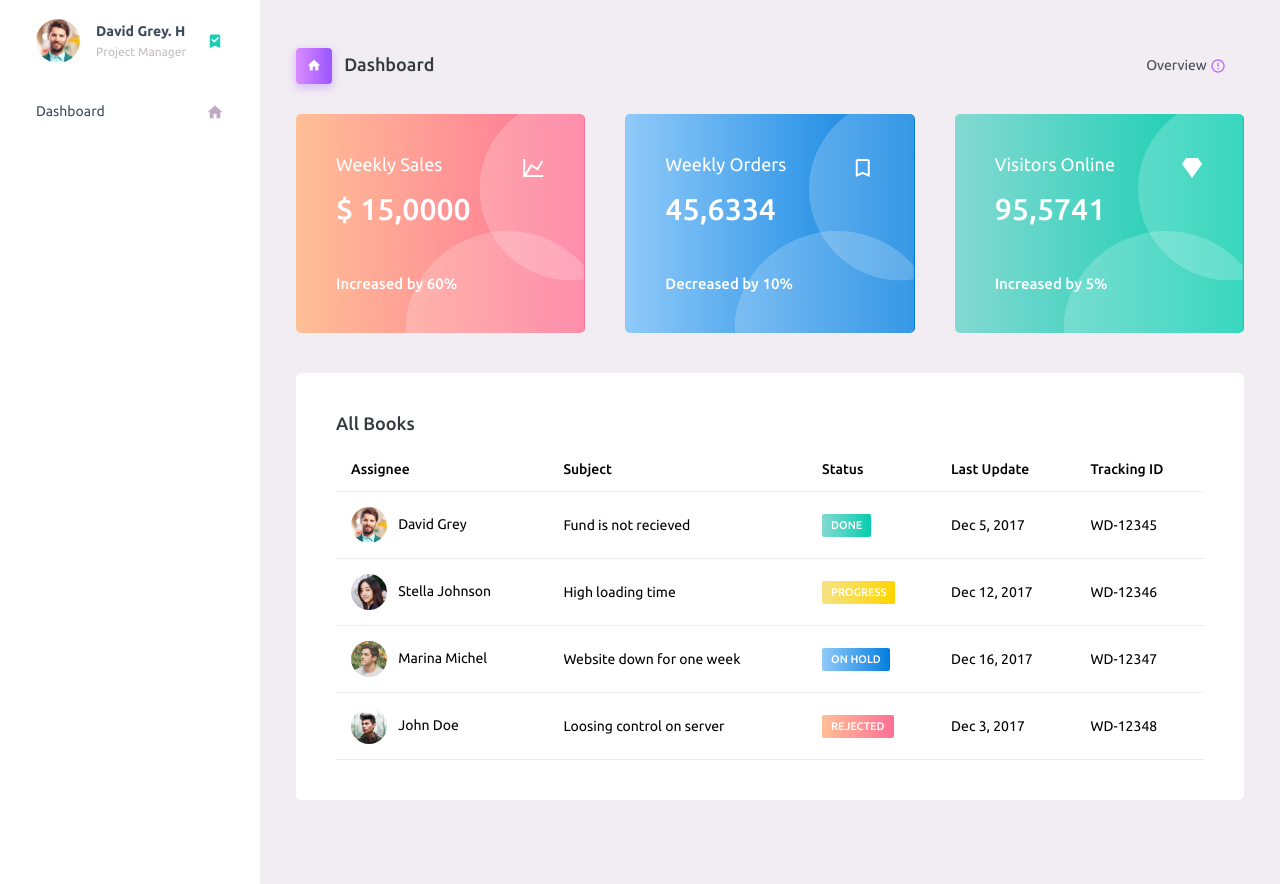
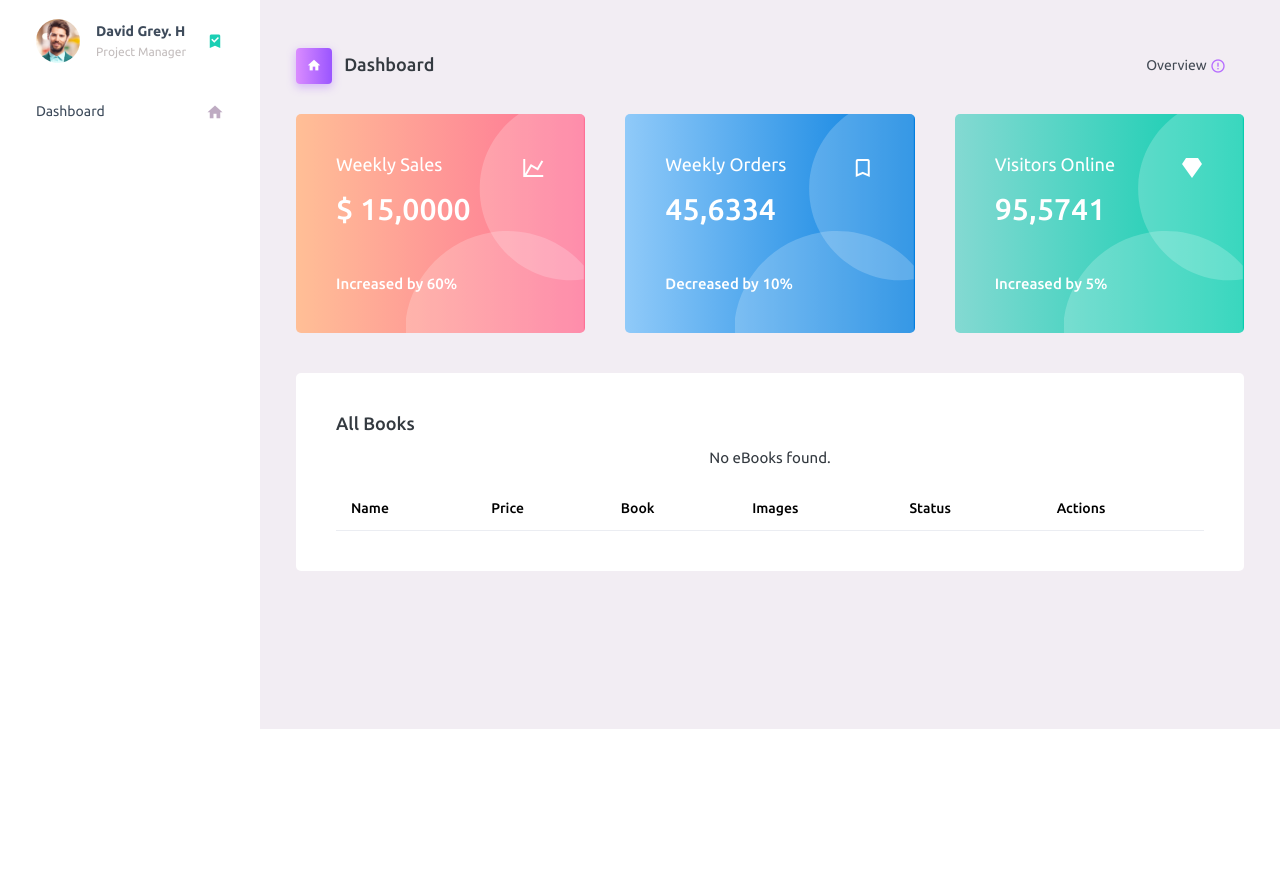
Before and after one commit to sheikhhafeez/ebook-project, a PHP site: page / in a window 1280 px wide. Shown: the part 71-955 px from the top of the page. After the commit the page ends 800 px from the top, so only its background shows below. Run offline with PHP 8.4, Linux system fonts and the light colour scheme; data comes from the database, SQL or seed files in the repository; lists and menus that the app fills with data are empty.

Commit message:
Update index.php

```diff
--- a/dashboard/author-auth/index.php
+++ b/dashboard/author-auth/index.php
@@ -255,58 +255,62 @@
                     <table class="table">
                     <thead>
                       <tr>
-                            <th> Assignee </th>
-                            <th> Subject </th>
-                            <th> Status </th>
-                            <th> Last Update </th>
-                            <th> Tracking ID </th>
+                        <th>Name</th>
+                        <th>Price</th>
+                        <th>Book</th>
+                        <th>Images</th>
+                        <th>Status</th>
+                        <th>Actions</th>
                       </tr>
                     </thead>
                     <tbody>
+                      <?php
+                      $author_id = "1" ;
+                      $sql = "SELECT * FROM ebooks where author_id = " . $author_id ;
+                      $result = $conn->query($sql);
+
+                      if ($result->num_rows > 0):
+                        while ($row = $result->fetch_assoc()):
+                      ?>
                           <tr>
+                            <td><?= htmlspecialchars($row['title']) ?></td>
+                            <td><?= htmlspecialchars($row['price']) ?></td>
                             <td>
-                              <img src="../assets/images/faces/face1.jpg" class="me-2" alt="image"> David Grey
+                              <?php if (!empty($row['file_path'])): ?>
+                                <!-- Displaying the book name instead of 'Download eBook' -->
+                                <a href="../uploads/files/<?= htmlspecialchars($row['file_path']) ?>" class="btn btn-info btn-sm" download>
+                                  <?= basename($row['file_path']) ?> <!-- This will display the file name -->
+                                </a>
+                              <?php else: ?>
+                                <span>No File Available</span>
+                              <?php endif; ?>
                             </td>
-                            <td> Fund is not recieved </td>
+
+
                             <td>
-                              <label class="badge badge-gradient-success">DONE</label>
+                              <?php if (!empty($row['cover_image'])): ?>
+                                <img src="../uploads/images/<?= htmlspecialchars($row['cover_image']) ?>" alt="Cover Image" style="width: 100px; height: 120px; border-radius: 0;">
+                              <?php else: ?>
+                                <img src="https://via.placeholder.com/100x150?text=No+Image" alt="No Image" style="width: 100px; height: 150px; border-radius: 0;">
+                              <?php endif; ?>
                             </td>
-                            <td> Dec 5, 2017 </td>
-                            <td> WD-12345 </td>
+
+
+                            <td>
+                              <span>
+                                <a href="edit-book-form.php?id=<?= $row['ebook_id'] ?>" class="btn btn-gradient-info btn-fw">Edit</a>
+                                <a href="admin-delete-ebook.php?id=<?= $row['ebook_id'] ?>" class="btn btn-gradient-danger btn-fw" onclick="return confirm('Are you sure you want to delete this eBook?');">Delete</a>
+                              </span>
+                            </td>
                           </tr>
-                          <tr>
-                            <td>
-                              <img src="../assets/images/faces/face2.jpg" class="me-2" alt="image"> Stella Johnson
-                            </td>
-                            <td> High loading time </td>
-                            <td>
-                              <label class="badge badge-gradient-warning">PROGRESS</label>
-                            </td>
-                            <td> Dec 12, 2017 </td>
-                            <td> WD-12346 </td>
-                          </tr>
-                          <tr>
-                            <td>
-                              <img src="../assets/images/faces/face3.jpg" class="me-2" alt="image"> Marina Michel
-                            </td>
-                            <td> Website down for one week </td>
-                            <td>
-                              <label class="badge badge-gradient-info">ON HOLD</label>
-                            </td>
-                            <td> Dec 16, 2017 </td>
-                            <td> WD-12347 </td>
-                          </tr>
-                          <tr>
-                            <td>
-                              <img src="../assets/images/faces/face4.jpg" class="me-2" alt="image"> John Doe
-                            </td>
-                            <td> Loosing control on server </td>
-                            <td>
-                              <label class="badge badge-gradient-danger">REJECTED</label>
-                            </td>
-                            <td> Dec 3, 2017 </td>
-                            <td> WD-12348 </td>
-                          </tr>
+                      <?php
+                        endwhile;
+                      else:
+                        echo "<p class='text-center'>No eBooks found.</p>";
+                      endif;
+
+                      $conn->close();
+                      ?>
                     </tbody>
                   </table>
                     </div>
```
Lines whose indentation alone changed are shown as unchanged.
